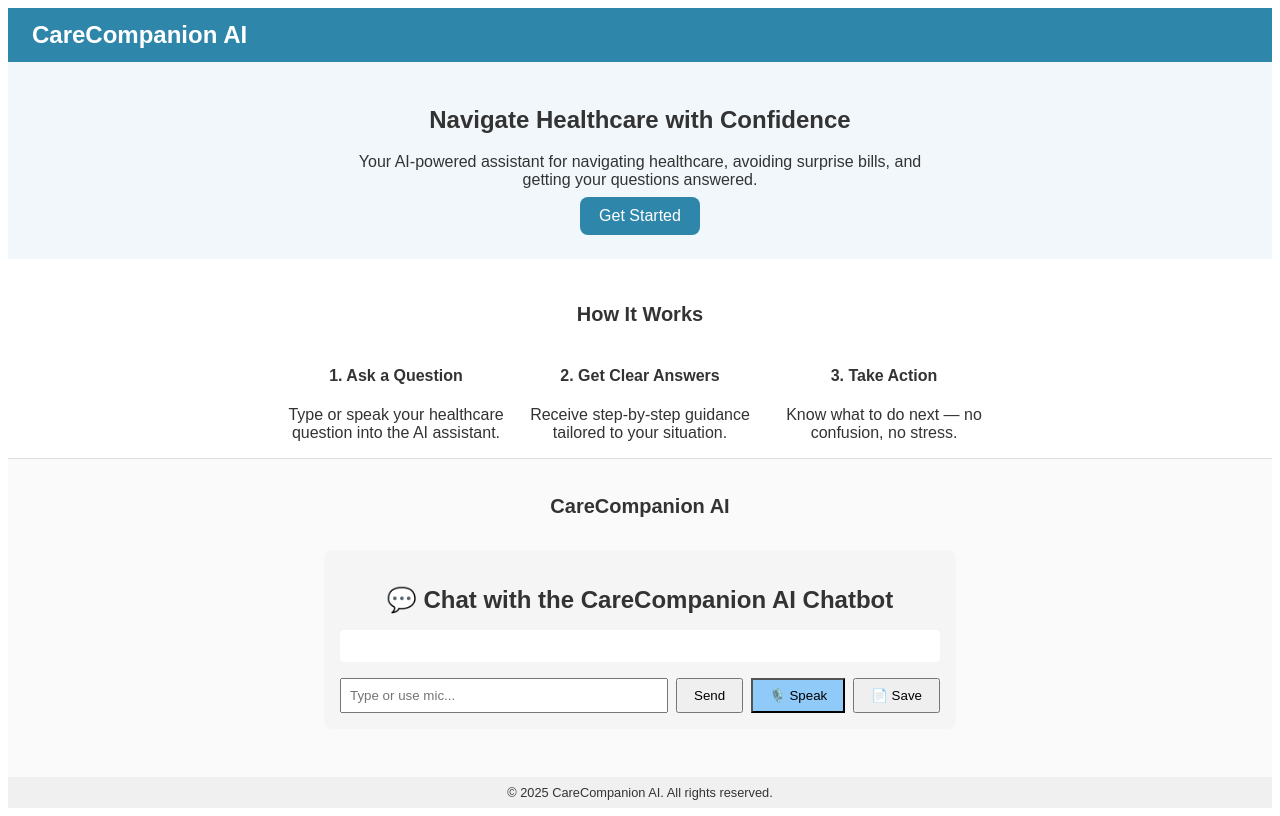
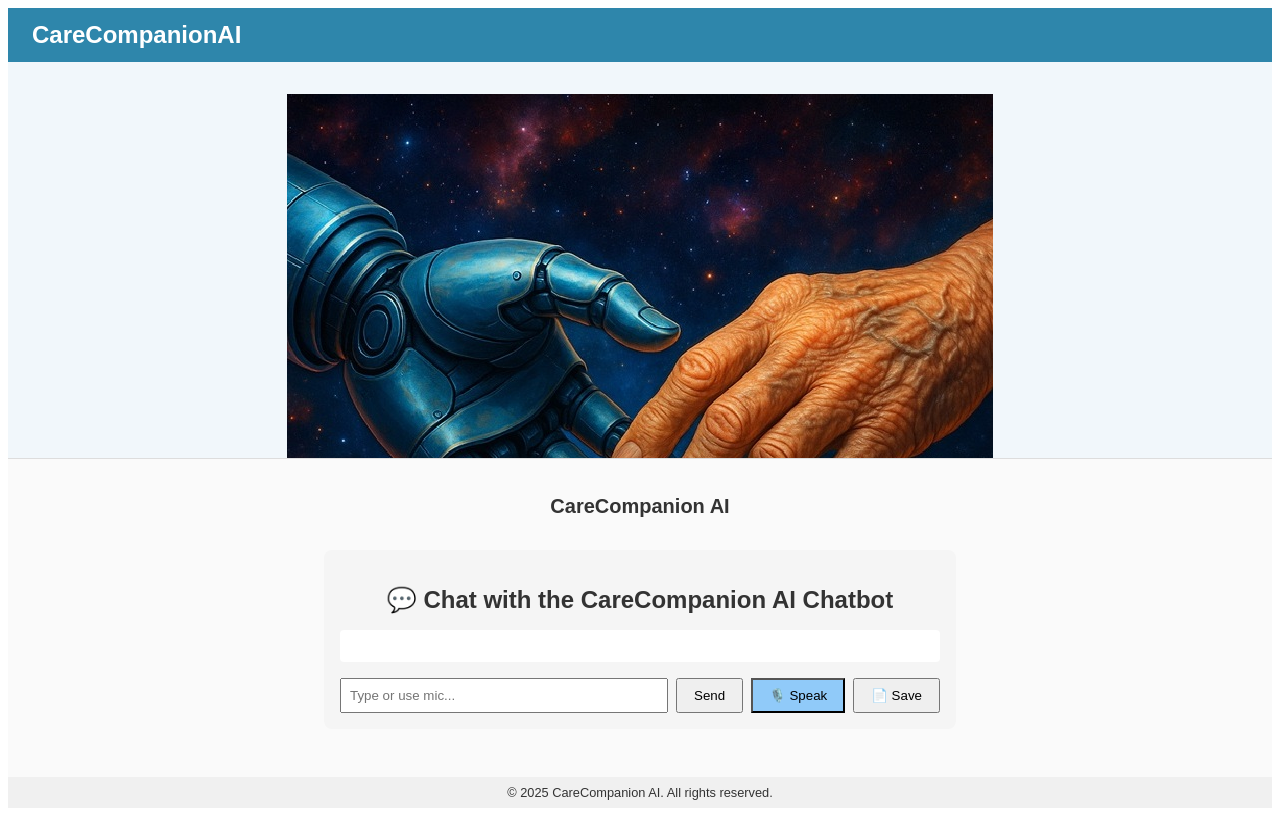
Before and after one commit to scalisek3/carecompanionai-frontend, a React (Create React App) app: page / in a window 1280 px wide. Built offline with nearby package versions, Linux system fonts and the light colour scheme.

Commit message:
Add hero image to landing page

```diff
--- a/src/App.js
+++ b/src/App.js
@@ -13,21 +13,35 @@ function App() {
     }}>
       {/* Header */}
       <header style={{ backgroundColor: '#2E86AB', color: 'white', padding: '0.8rem 1.5rem' }}>
-        <h1 style={{ margin: 0, fontSize: '1.5rem' }}>CareCompanion AI</h1>
+        <h1 style={{ margin: 0, fontSize: '1.5rem' }}>CareCompanionAI</h1>
       </header>
 
       {/* Main content */}
       <div style={{ flex: 1, overflowY: 'auto' }}>
         {/* Hero Section */}
-        <section style={{ padding: '1.5rem 1rem', backgroundColor: '#F1F7FB', textAlign: 'center' }}>
-          <h2 style={{ fontSize: '1.5rem' }}>Navigate Healthcare with Confidence</h2>
-          <p style={{ maxWidth: '600px', margin: '0.5rem auto' }}>
-            Your AI-powered assistant for navigating healthcare, avoiding surprise bills, and getting your questions answered.
-          </p>
-          <button style={{ backgroundColor: '#2E86AB', color: 'white', border: 'none', padding: '0.6rem 1.2rem', fontSize: '1rem', borderRadius: '8px', cursor: 'pointer' }}>
-            Get Started
-          </button>
-        </section>
+<section style={{ padding: '2rem', backgroundColor: '#F1F7FB', textAlign: 'center' }}>
+  <img
+    src="/images/hero.png"
+    alt="CareCompanionAI - robot and human hand"
+    style={{ maxWidth: '100%', height: 'auto', marginBottom: '1rem' }}
+  />
+  <h2 style={{ fontSize: '2rem' }}>Navigate Healthcare with Confidence</h2>
+  <p style={{ maxWidth: '600px', margin: '1rem auto' }}>
+    Your AI-powered assistant for Navigating your Healthcare, Avoiding Surprise Bills, and Getting your Healthcare Questions Answered.
+  </p>
+  <button style={{
+    backgroundColor: '#2E86AB',
+    color: 'white',
+    border: 'none',
+    padding: '0.8rem 1.5rem',
+    fontSize: '1rem',
+    borderRadius: '8px',
+    cursor: 'pointer'
+  }}>
+    Get Started
+  </button>
+</section>
+
 
         {/* How It Works */}
         <section style={{ padding: '1.5rem 1rem', textAlign: 'center' }}>
```
Also changed, not shown: public/images/hero.png (added).
